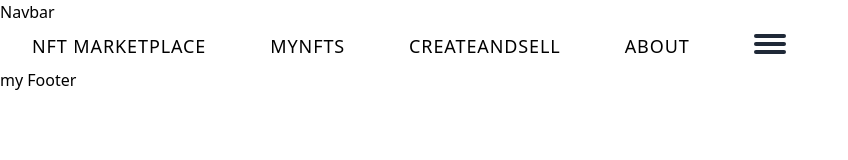
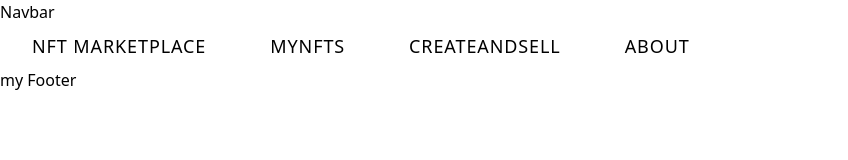
Before and after one commit to samar19/nft-lazyminting, a Next.js app: page /components/Navbar in a window 1280 px wide. Shown: the top 160 px of the page, without its empty margins (0-848 px from the left). Built offline with nearby package versions, Linux system fonts and the light colour scheme.

Commit message:
add nav2

```diff
--- a/pages/components/Navbar.js
+++ b/pages/components/Navbar.js
@@ -27,13 +27,12 @@ const Navbar = () => {
       <a href="/"
       className="hidden xl:block font-abhaya-libre uppercase text-black tracking-wider px-4 xl:px-8 py-2 text-lg hover:underline">nft Marketplace</a>
       <a href="/mynfts" className="hidden xl:block font-abhaya-libre uppercase text-black
-tracking-wider px-4 xl:px-8 py-2 text-lg hover:underline">mynfts</a>
-<a href="/CreateAndSell"
- className="hidden xl:block font-abhaya-libre uppercase text-black tracking-wider px-4 xl:px-8 py-2 text-lg hover:underline">CreateAndSell</a>
-<a href="/about"
+       tracking-wider px-4 xl:px-8 py-2 text-lg hover:underline">mynfts</a>
+      <a href="/CreateAndSell"
+      className="hidden xl:block font-abhaya-libre uppercase text-black tracking-wider px-4 xl:px-8 py-2 text-lg hover:underline">CreateAndSell</a>
+      <a href="/about"
 className="hidden xl:block font-abhaya-libre uppercase text-black tracking-wider px-4 xl:px-8 py-2 text-lg hover:underline">about</a>
-<button className="ml-4 xl:ml-8 flex flex-col"><span className="w-8 h-1 bg-gray-800 mb-1 rounded"></span>
-<span className="w-8 h-1 bg-gray-800 mb-1 rounded"></span><span className="w-8 h-1 bg-gray-800 mb-1 rounded"></span></button>
+<button className="ml-4 xl:ml-8 flex flex-col"></button>
 </nav>
 
     </div>
```
